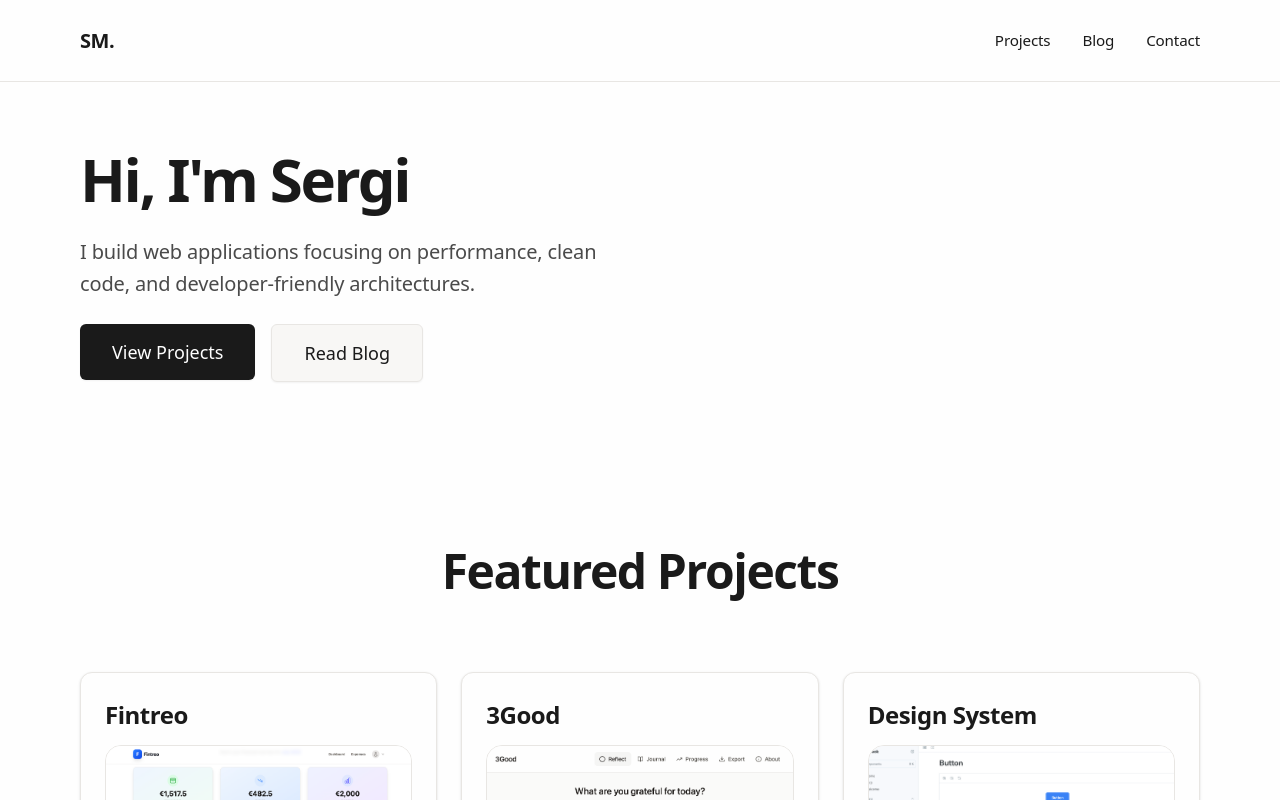
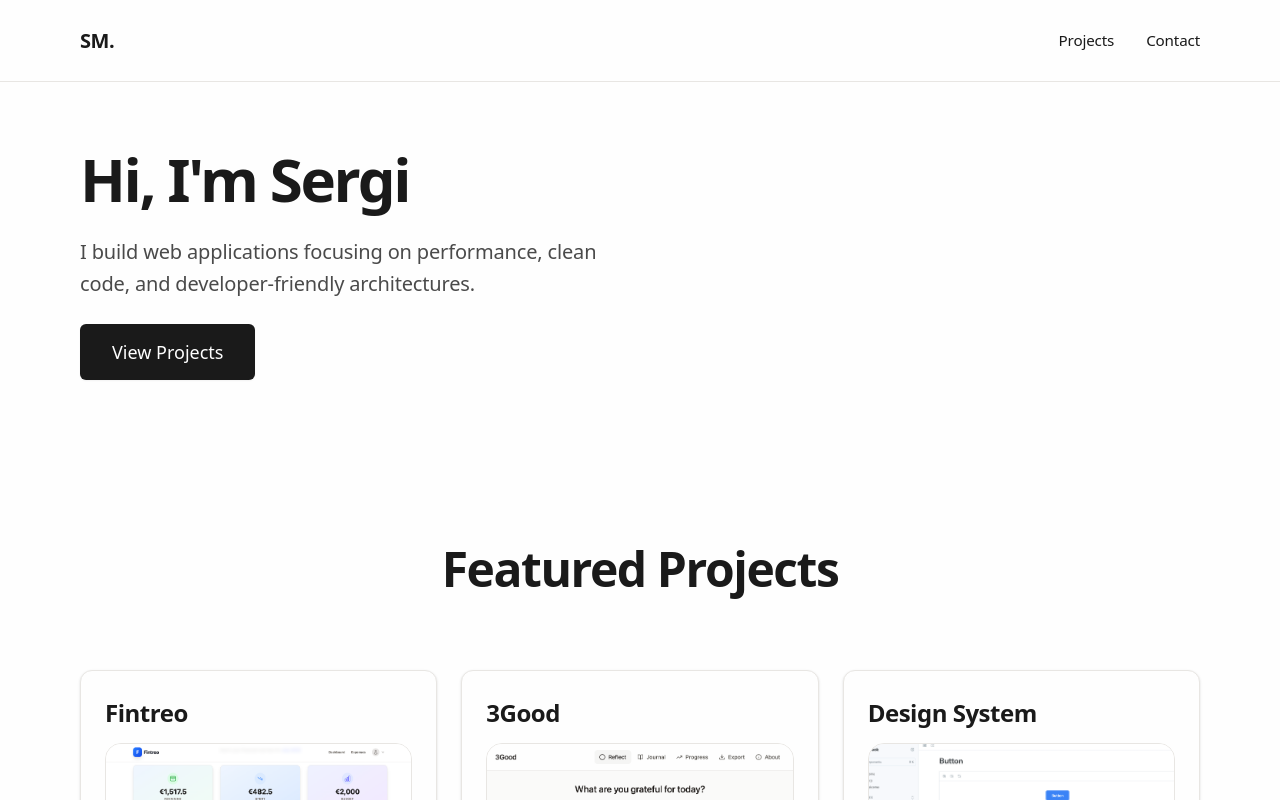
Before and after one commit to sergimarquez/react-portfolio-sergimarquez, a Next.js app: page / in a window 1280 px wide. Shown: the top 800 px of the page. Built offline with nearby package versions, Linux system fonts and the light colour scheme.

Commit message:
feat: hide blog from navigation and hero section

```diff
--- a/app/page.tsx
+++ b/app/page.tsx
@@ -115,11 +115,6 @@ export default function Home() {
               <Link href="#projects">
                 <Button variant="primary" size="lg">
                   View Projects
-                </Button>
-              </Link>
-              <Link href="/blog">
-                <Button variant="secondary" size="lg">
-                  Read Blog
                 </Button>
               </Link>
             </Stack>
--- a/components/Navigation.tsx
+++ b/components/Navigation.tsx
@@ -72,24 +72,6 @@ export default function Navigation() {
             Projects
           </Link>
           <Link
-            href="/blog"
-            style={{
-              textDecoration: "none",
-              color: "var(--color-foreground-primary)",
-              fontSize: "0.95rem",
-              fontWeight: 500,
-              transition: "color 0.2s ease",
-            }}
-            onMouseEnter={(e) => {
-              e.currentTarget.style.color = "var(--color-interactive-default)";
-            }}
-            onMouseLeave={(e) => {
-              e.currentTarget.style.color = "var(--color-foreground-primary)";
-            }}
-          >
-            Blog
-          </Link>
-          <Link
             href="/#contact"
             style={{
               textDecoration: "none",
@@ -150,9 +132,6 @@ export default function Navigation() {
           <Link href="/#projects" onClick={() => setIsOpen(false)}>
             <Text>Projects</Text>
           </Link>
-          <Link href="/blog" onClick={() => setIsOpen(false)}>
-            <Text>Blog</Text>
-          </Link>
           <Link href="/#contact" onClick={() => setIsOpen(false)}>
             <Text>Contact</Text>
           </Link>
```
